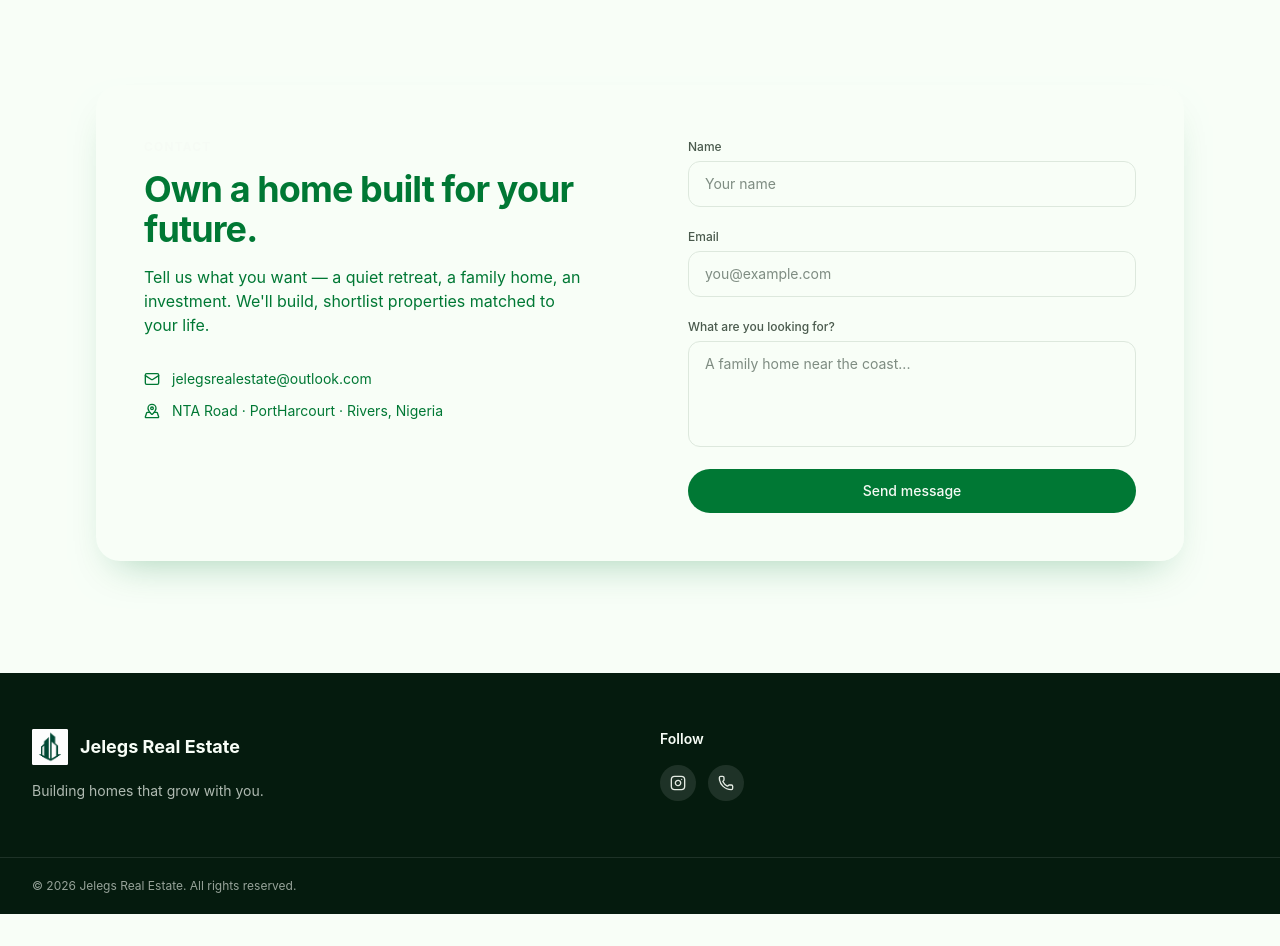
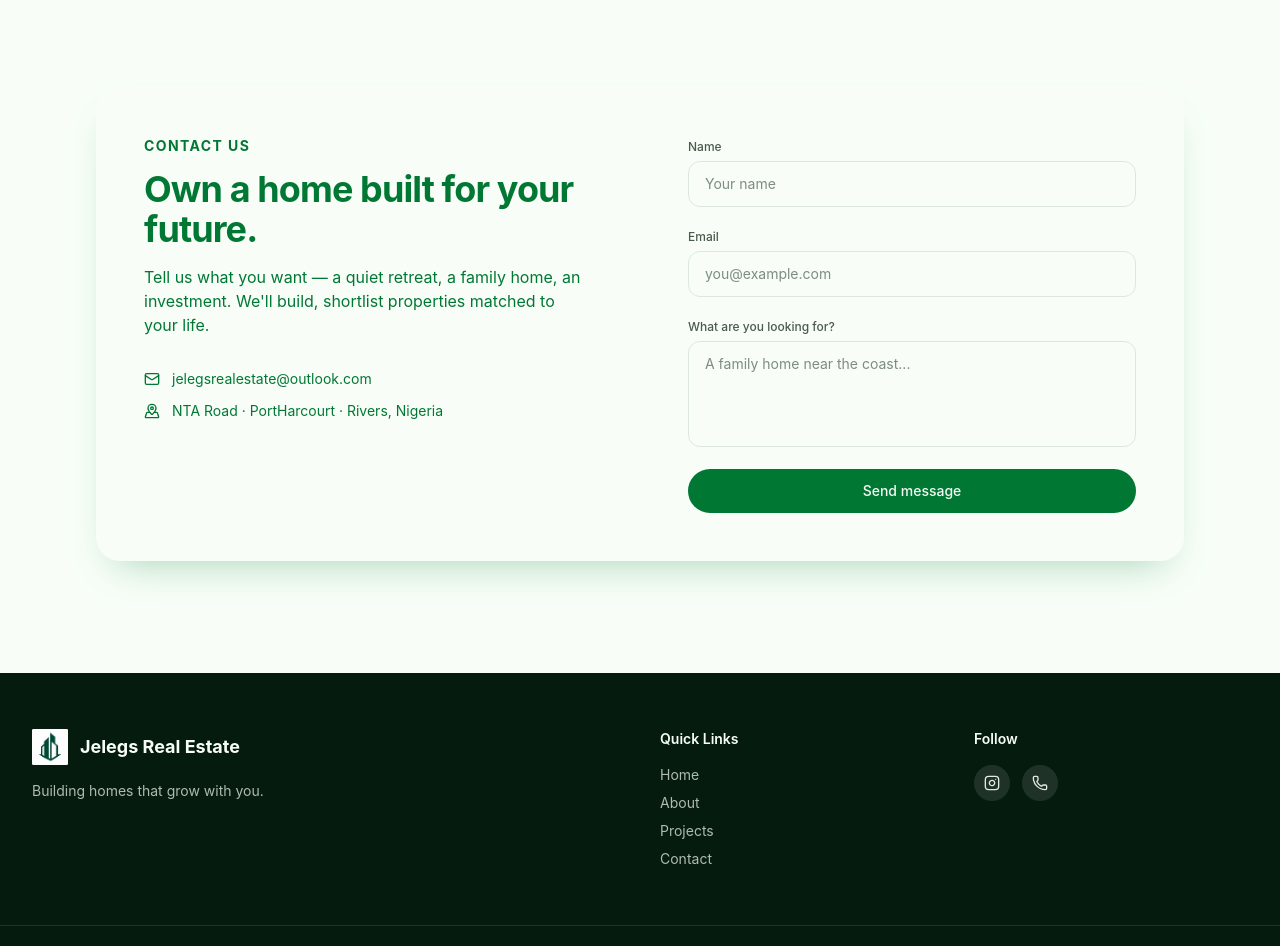
Before and after one commit to coding-with-abel/jelegs-real-estate, a React (Vite) app in the folder green-vista-homes/: page / in a window 1280 px wide. Shown: the part 1760-2706 px from the top of the page. Before the commit the page ends 2674 px from the top, so only its background shows below. Built offline with nearby package versions, Linux system fonts and the light colour scheme; no server answers.

Commit message:
Add quick links section to footer

```diff
--- a/green-vista-homes/src/components/SiteFooter.jsx
+++ b/green-vista-homes/src/components/SiteFooter.jsx
@@ -1,5 +1,6 @@
 import { Instagram, Phone } from "lucide-react";
-import logo from "@/assets/logo.png"; // ← Add this import
+import { Link } from "react-router-dom";
+import logo from "@/assets/logo.png";
 
 export function SiteFooter() {
   return (
@@ -20,7 +21,17 @@ export function SiteFooter() {
         </div>
 
         <div>
-          <h4 className="text-sm font-semibold text-background">Follow </h4>
+          <h4 className="text-sm font-semibold text-background">Quick Links</h4>
+          <div className="mt-4 space-y-2 text-sm">
+            <div><Link to="/" className="text-background/70 hover:text-background transition">Home</Link></div>
+            <div><Link to="/#about" className="text-background/70 hover:text-background transition">About</Link></div>
+            <div><Link to="/projects" className="text-background/70 hover:text-background transition">Projects</Link></div>
+            <div><Link to="/#contact" className="text-background/70 hover:text-background transition">Contact</Link></div>
+          </div>
+        </div>
+
+        <div>
+          <h4 className="text-sm font-semibold text-background">Follow</h4>
           <div className="mt-4 flex gap-3">
             <a className="grid h-9 w-9 place-items-center rounded-full bg-background/10 hover:bg-primary transition" href="https://www.instagram.com/jelegslimited?utm_source=qr"><Instagram className="h-4 w-4"/></a>
             <a className="grid h-9 w-9 place-items-center rounded-full bg-background/10 hover:bg-primary transition" href="#"><Phone className="h-4 w-4"/></a>
--- a/green-vista-homes/src/pages/Home.jsx
+++ b/green-vista-homes/src/pages/Home.jsx
@@ -269,7 +269,7 @@ export default function Home() {
             <div className="rounded-3xl overflow-hidden bg-[var(--gradient-primary)] shadow-[var(--shadow-elegant)]">
               <div className="grid md:grid-cols-2 gap-0">
                 <div className="p-8 sm:p-12 text-primary">
-                  <span className="text-xs font-semibold uppercase tracking-widest text-primary-foreground/80">Contact</span>
+                  <span className="text-sm font-bold uppercase tracking-widest text-primary">Contact Us</span>
                   <h2 className="mt-3 text-3xl sm:text-4xl font-bold tracking-tight">Own a home built for your future.</h2>
                   <p className="mt-4 text-primary">
                     Tell us what you want — a quiet retreat, a family home, an investment. We'll build, shortlist properties matched to your life.
--- a/green-vista-homes/src/pages/Projects.jsx
+++ b/green-vista-homes/src/pages/Projects.jsx
@@ -110,11 +110,11 @@ export default function Projects() {
                       {p.images && p.images.length > 0 ? (
                         <div className="relative w-full">
                           <img
-                            src={p.images[currentIndex]}
-                            alt={p.name}
-                            loading="lazy"
-                            className="w-full aspect-[4/3] object-cover hover:scale-105 transition-transform duration-700"
-                          />
+    						src={`${p.images[currentIndex]}?w=800&q=auto&f=auto`}
+    						alt={p.name}
+    						loading="lazy"
+    						className="w-full aspect-[4/3] object-cover hover:scale-105 transition-transform duration-700"
+						/>
 
                           {/* Prev/Next Buttons - Mobile & Desktop */}
                           {totalImages > 1 && (
```
